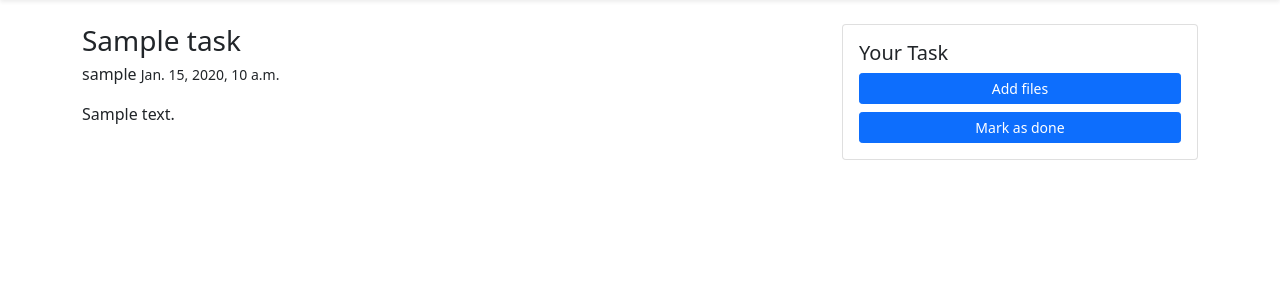
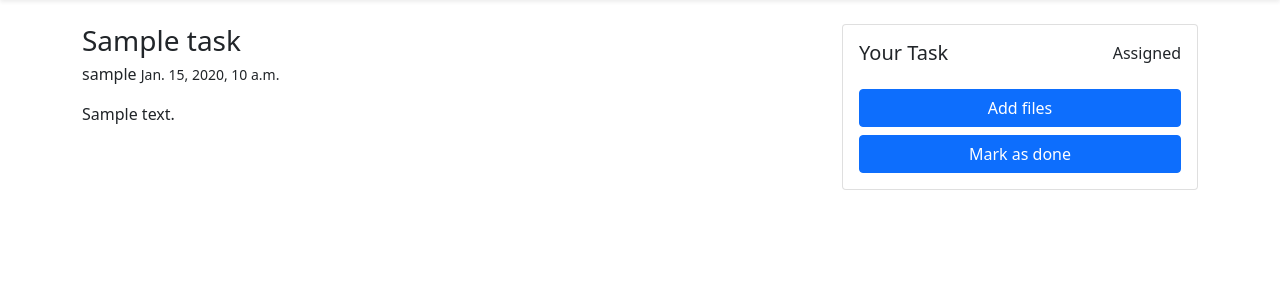
Before and after one commit to purwasadr/capstone, a Django app: page /1/tasks/1/detail in a window 1280 px wide. Shown: the part 56-356 px from the top of the page. Run offline with Django 4.2, Linux system fonts and the light colour scheme; tables that the repository leaves empty hold one stand-in row (values such as "Sample post"); parts of the project's set-up code (start-up, migrations or seed data) failed here and were passed over.

Commit message:
Add navigation, remove unused code, Fix input work-files, change tag attribute in work files card

```diff
--- a/classroom/templates/classroom/task-detail.html
+++ b/classroom/templates/classroom/task-detail.html
@@ -1,5 +1,9 @@
 {% extends 'classroom/layout.html' %}
 {% block body %}
+
+    {% if task.room.author == request.user %}
+       {% include 'classroom/nav-task.html' %}
+    {% endif %}
     <div class="row">
         <div class="col-lg-8">
             <h3 class="mb-1">{{ task.title }}</h3>
@@ -11,29 +15,32 @@
             <div class="col-lg-4">
                 <div class="card">
                     <div class="card-body">
-                        <h5>Your Task</h5>
+                        <div class="d-flex mb-2">
+                            <h5 class="me-auto">Your Task</h5>
+                            <div class="ms-auto">{% if is_submitted %}Turn in{% else %}Assigned{% endif %}</div>
+                        </div>
                         {% for work_file in work_files %}
                             <div class="card w-100 flex-row mb-2">
-                                <div class="card-header bg-transparent rounded-0 border-bottom-0 border-end">
-                                    <div class="d-inline-block" style="width: 30px;">
+                                <div class="card-header bg-transparent rounded-0 border-bottom-0 border-end px-3">
+                                    <div class="" style="width: 38px; padding-top: 2px; padding-bottom: 2px;">
                                         <svg xmlns="http://www.w3.org/2000/svg" width="100%" height="100%"  fill="currentColor" viewBox="0 0 16 16">
                                             <path d="M14 4.5V14a2 2 0 0 1-2 2H4a2 2 0 0 1-2-2V2a2 2 0 0 1 2-2h5.5L14 4.5zm-3 0A1.5 1.5 0 0 1 9.5 3V1H4a1 1 0 0 0-1 1v12a1 1 0 0 0 1 1h8a1 1 0 0 0 1-1V4.5h-2z"/>
                                         </svg>
                                     </div>
                                 </div>
-                                <div class="card-body">
+                                <div class="card-body d-flex flex-column justify-content-center">
                                     <div class="line-clamp-1 small">{{ work_file.filename }}</div>
                                 </div>
                                 <a href="{% url 'material-file' work_file.id %}" class="stretched-link"></a>
                             </div>
                         {% empty %}
                         {% endfor %}
-                        <div>
+                        <div class="mt-3">
                             {% if not work_files.exists and not is_submitted %}
-                                <input class="btn btn-sm btn-primary w-100 mb-2" type="button" value="Add files" data-bs-toggle="modal" data-bs-target="#modal-insert-file">
+                                <input class="btn btn-primary w-100 mb-2" type="button" value="Add files" data-bs-toggle="modal" data-bs-target="#modal-insert-file">
                                 <form action="{% url 'submit-task' room.id task.id %}" method="post">
                                     {% csrf_token %}
-                                    <input class="btn btn-sm btn-primary w-100" type="submit" value="Mark as done">
+                                    <input class="btn btn-primary w-100" type="submit" value="Mark as done">
                                 </form>
                             {% elif work_files.exists and not is_submitted  %}
                                 <div class="row gx-2">
@@ -67,14 +74,11 @@
     <div class="modal fade" id="modal-insert-file" tabindex="-1" aria-labelledby="exampleModalLabel" aria-hidden="true">
         <div class="modal-dialog modal-dialog-centered">
           <div class="modal-content">
-            {% comment %} <div class="modal-header">
-              <h5 class="modal-title">Add file</h5>
-            </div>  {% endcomment %}
             <div class="modal-body">
                 <h5 class="modal-title mb-3">Add file</h5>
                 <form action="{% if is_add %}{% url 'add-work-file' room.id task.id %}{% else %}{% url 'change-work-file' room.id task.id %}{% endif %}" method="post" enctype="multipart/form-data">
                     {% csrf_token %}
-                    <input class="form-control mb-3" type="file" name="work-files" id="work-files">
+                    <input class="form-control mb-3" type="file" name="work-files" id="work-files" multiple>
                     <input type="button" class="btn btn-secondary ms-auto" data-bs-dismiss="modal" value="Close">
                     <input type="submit" class="btn btn-primary" {% if is_add %}value="Add files"{% else %}value="Change files"{% endif %}>
                 </form>
```
